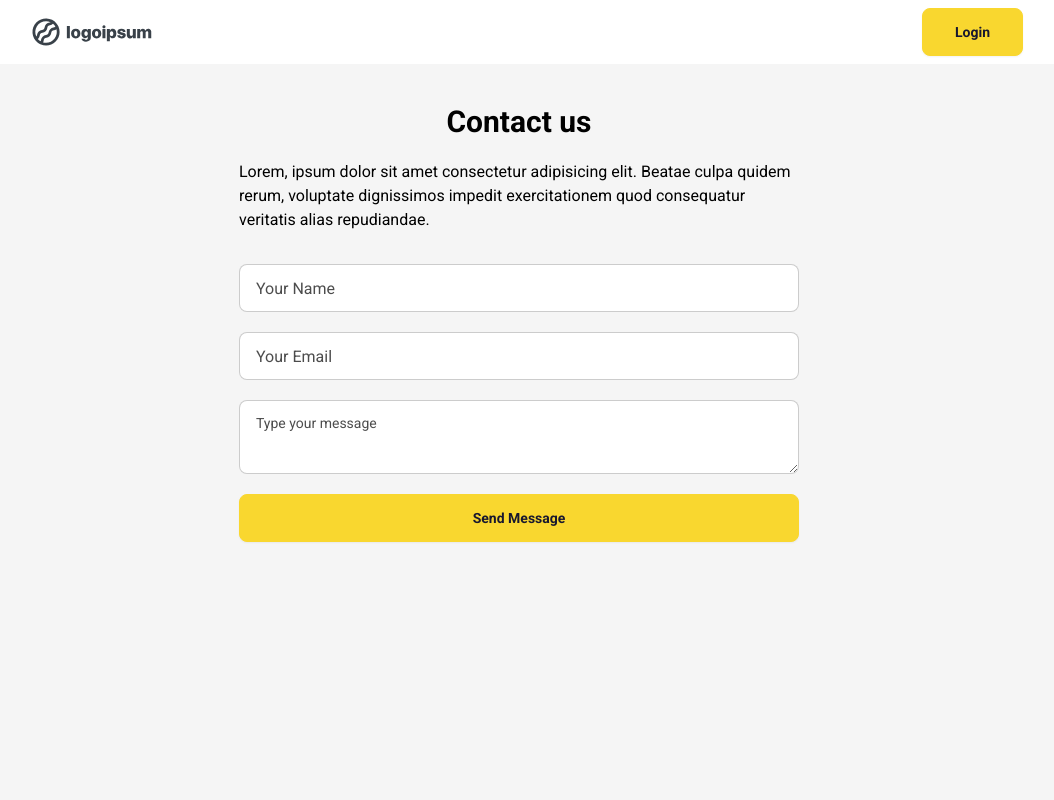
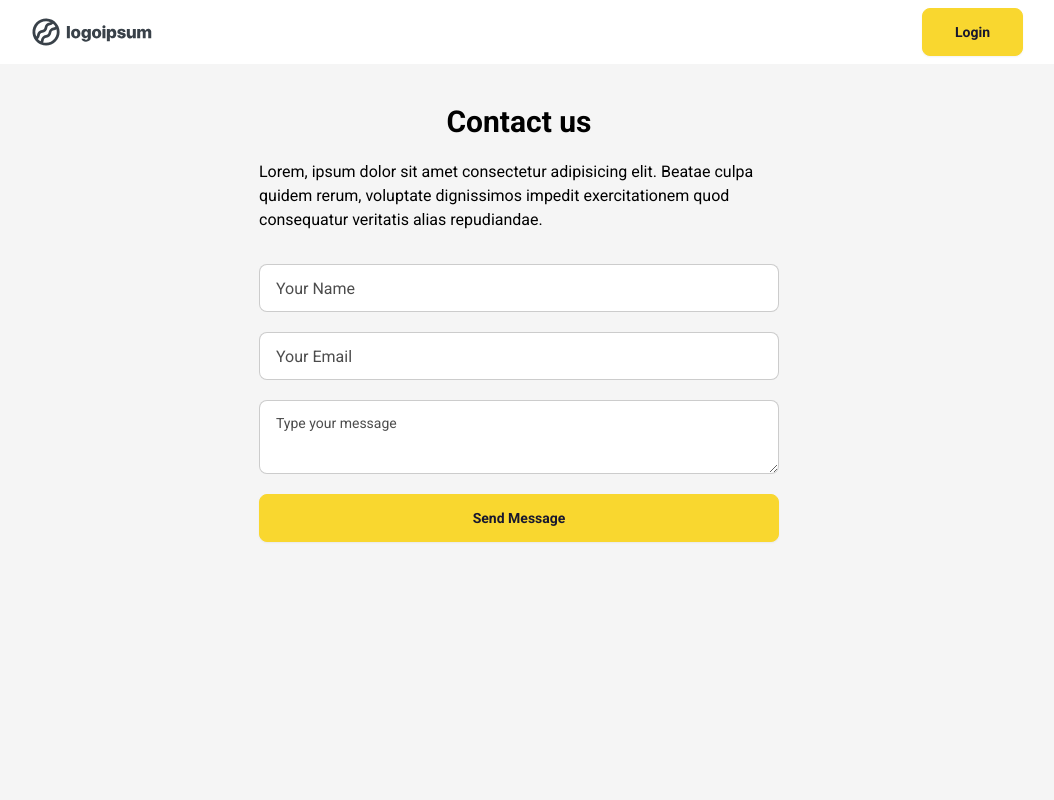
Before and after one commit to devmarcosanjos/bluestash, a Next.js app: page /contact in a window 1280 px wide. Shown: the top 800 px of the page, without its empty margins (121-1175 px from the left). Built offline with nearby package versions, Linux system fonts and the light colour scheme; no server answers.

Commit message:
feat: adding padding

```diff
--- a/src/app/contact/page.tsx
+++ b/src/app/contact/page.tsx
@@ -6,7 +6,7 @@ export default function Page() {
     <div className='flex min-h-screen w-full flex-col '>
       <div className='flex h-screen w-full flex-col items-center'>
         <Header />
-        <div className='w-full flex-1 bg-base-200 pt-10'>
+        <div className='w-full flex-1 bg-base-200 p-10'>
           <div className='mx-auto w-full py-5 md:p-10 md:py-0 lg:w-1/2'>
             <h1 className='text-center text-2xl font-semibold text-black sm:text-3xl'>
               Contact us
```
